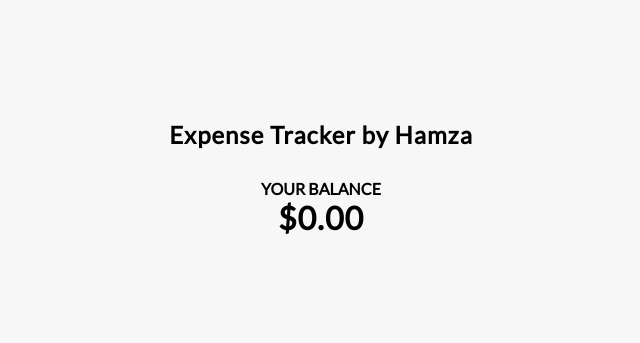
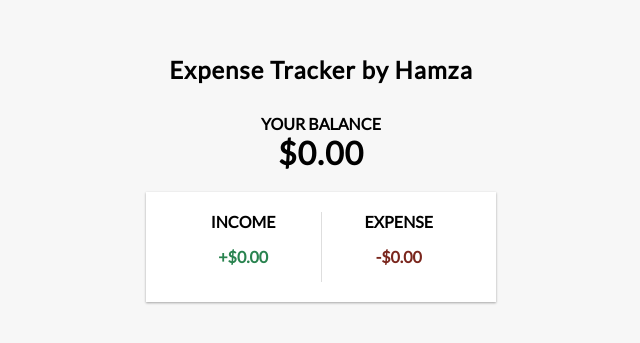
Before and after one commit to HamzaAhmedSheikh/project-1-react-expense-tracker, a React (Create React App) app: page / in a window 1280 px wide. Shown: the part 207-550 px from the top of the page, without its empty margins (319-959 px from the left). Built offline with nearby package versions, Linux system fonts and the light colour scheme.

Commit message:
Add IncomeExpenses component

```diff
--- a/src/App.js
+++ b/src/App.js
@@ -1,6 +1,7 @@
 import React from 'react';
 import { Header } from './components/Header'
 import { Balance } from './components/Balance'
+import { IncomeExpenses } from './components/IncomeExpenses'
 
 import './App.css';
 
@@ -11,6 +12,7 @@
 
       <div className="container">
         <Balance />
+        <IncomeExpenses />
       </div>
     </div>
   );
--- /dev/null
+++ b/src/components/IncomeExpenses.js
@@ -0,0 +1,17 @@
+import React from 'react'
+
+export const IncomeExpenses = () => {
+    return (
+        <div className="inc-exp-container">
+         <div>
+           <h4> Income </h4>
+           <p id='money-plus' className="money-plus"> +$0.00 </p>
+         </div>
+
+         <div>
+           <h4> Expense </h4>
+           <p id='money-minus' className="money-minus"> -$0.00 </p>
+         </div>
+        </div>
+     )
+}
```
